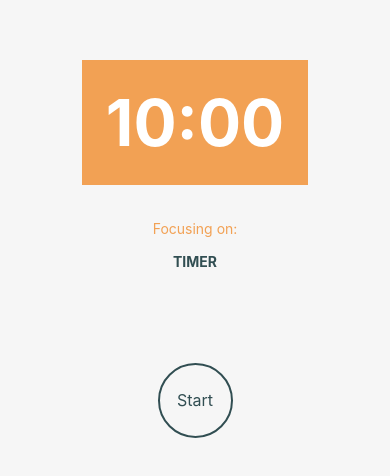
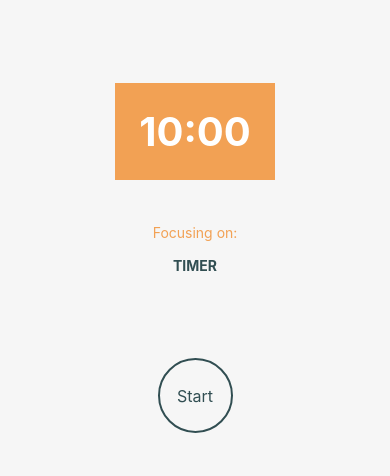
Before and after one commit to n3rdkid/rn-focus-time, a React Native app: screen / in a window 390 px wide. Shown: the part 156-632 px from the top of the page. Built offline with nearby package versions, Linux system fonts and the light colour scheme.

Commit message:
improv : improved button display and styling

```diff
--- a/src/components/Countdown/index.js
+++ b/src/components/Countdown/index.js
@@ -36,7 +36,7 @@ export const Countdown=({
 
 const styles= StyleSheet.create({
     text: {
-        fontSize: fontSizes.xxxl,
+        fontSize: fontSizes.xxl,
         fontWeight: 'bold',
         color: colors.white,
         padding: spacing.lg,
```
